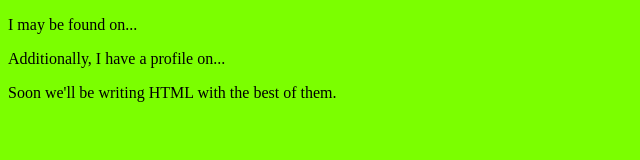
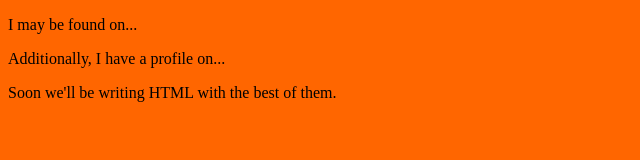
Before and after one commit to gregimbeau/learning, a plain HTML site: page index.html in a window 1280 px wide. Shown: the whole page, without its empty margins (0-640 px from the left). Drawn offline with Linux system fonts and the light colour scheme.

Commit message:
commit -m "red"

```diff
--- a/style.css
+++ b/style.css
@@ -1,3 +1,3 @@
 body{
-    background: rgb(123, 255, 0);
+    background: rgb(255, 102, 0);
 }
```
